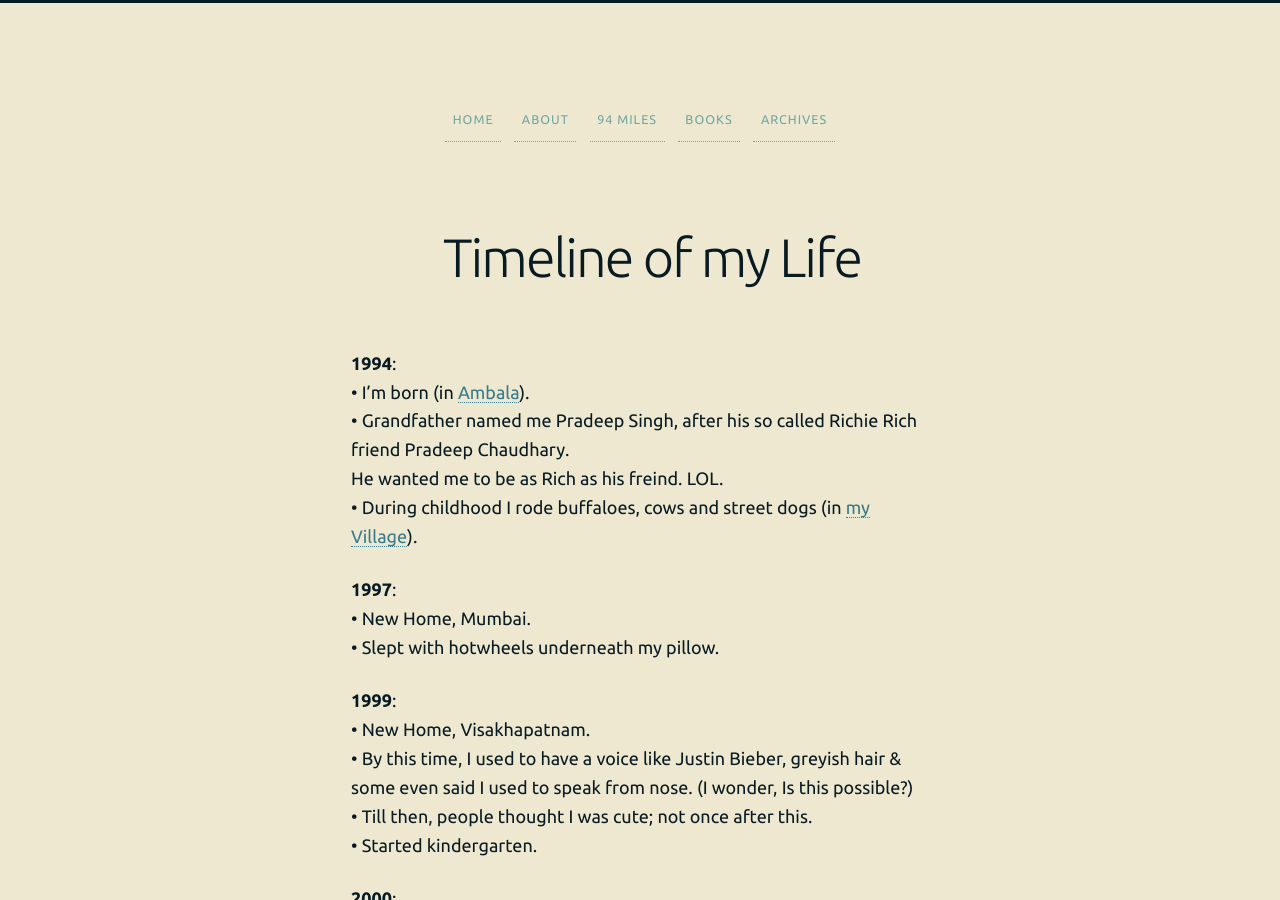
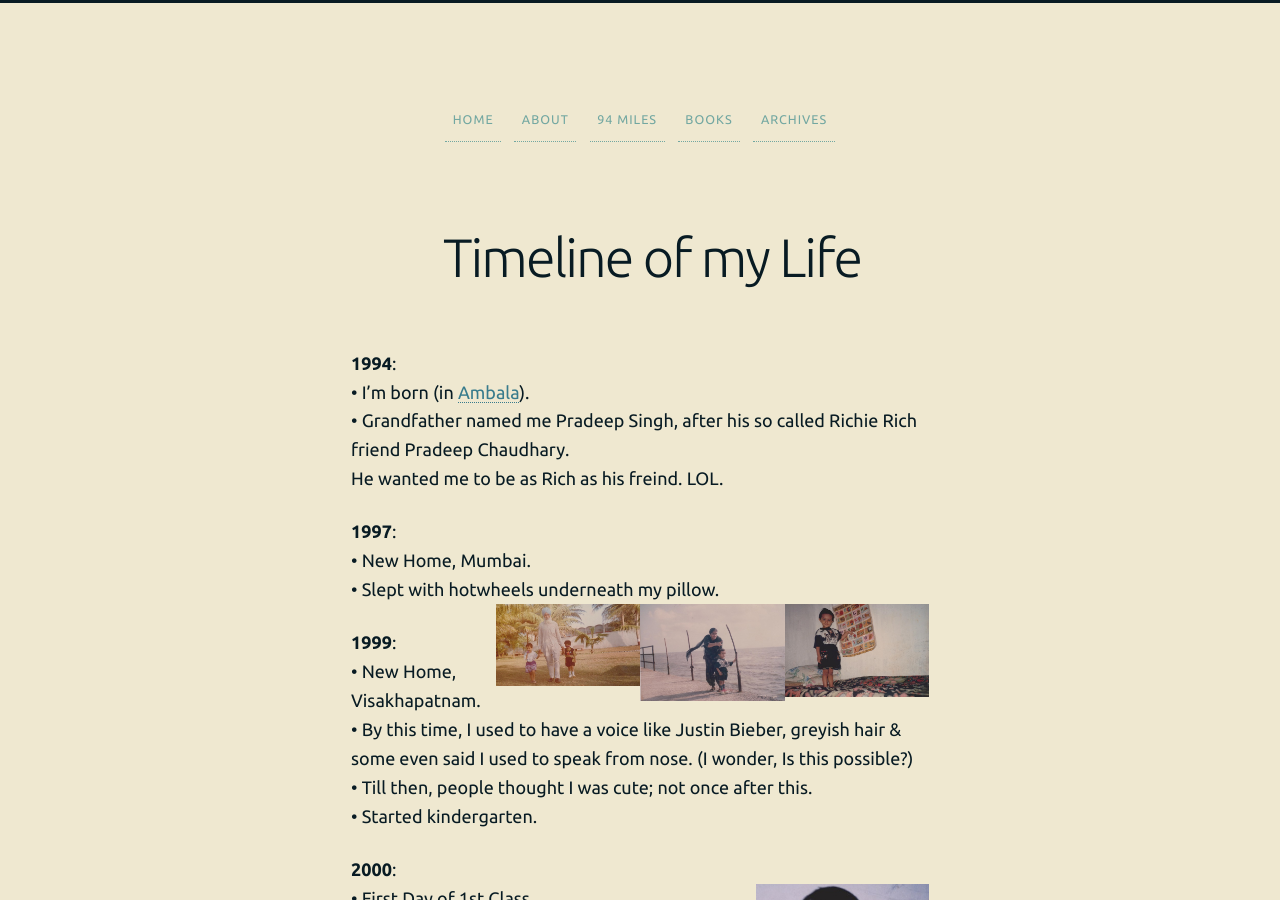
Before and after one commit to 93notes/93notes.github.io, a Jekyll site: the page built from timeline.html, in a window 1280 px wide and 900 px high. Built offline with Jekyll 4.4.1, drawn with Linux system fonts in a browser that asks for light colours; nearby versions of some CDN libraries.

Commit message:
Update timeline.html

```diff
--- a/timeline.html
+++ b/timeline.html
@@ -28,7 +28,6 @@ img {
 &bull; I’m born (in <a href="https://en.wikipedia.org/wiki/Ambala" target="_blank">Ambala</a>). </br>
 &bull; Grandfather named me Pradeep Singh, after his so called Richie Rich friend Pradeep Chaudhary. </br>
 He wanted me to be as Rich as his freind. LOL. </br>
-&bull; During childhood I rode buffaloes, cows and street dogs (in <a href="http://wikiedit.org/India/Nagla-Jattan/23651/" target"_blank">my Village</a>).
 </p>
 <!-- <p style="text-align:center;">1993 – My parents tried losing me at the Sarojini Nagar&nbsp;market. But I was always very good at finding them.</p>
 <p>1994 – Started kindergarten. Slept with hotwheels underneath my pillow. I used to have a voice like Justin Bieber…then I turned Five.&nbsp;Till then, people thought I was cute; not once &nbsp;after this.</p>
@@ -51,6 +50,8 @@ He wanted me to be as Rich as his freind. LOL. </br>
 <strong>1997</strong>: </br>
 &bull; New Home, Mumbai. </br>
 &bull; Slept with hotwheels underneath my pillow. </br>
+<img width="25%" src="/images/personal/childhood-lessons.jpg" alt="Childhood Lessons"/>  <img width="25%" src="/images/personal/With my mother at Sea face.jpg" alt="With my mother at Sea face"/> <img width="25%" src="/images/personal/evening-walks-with-grandfather.jpg" alt="Evening Walks with Grandfather"/>
+
 </p>
 
 <p>
```
